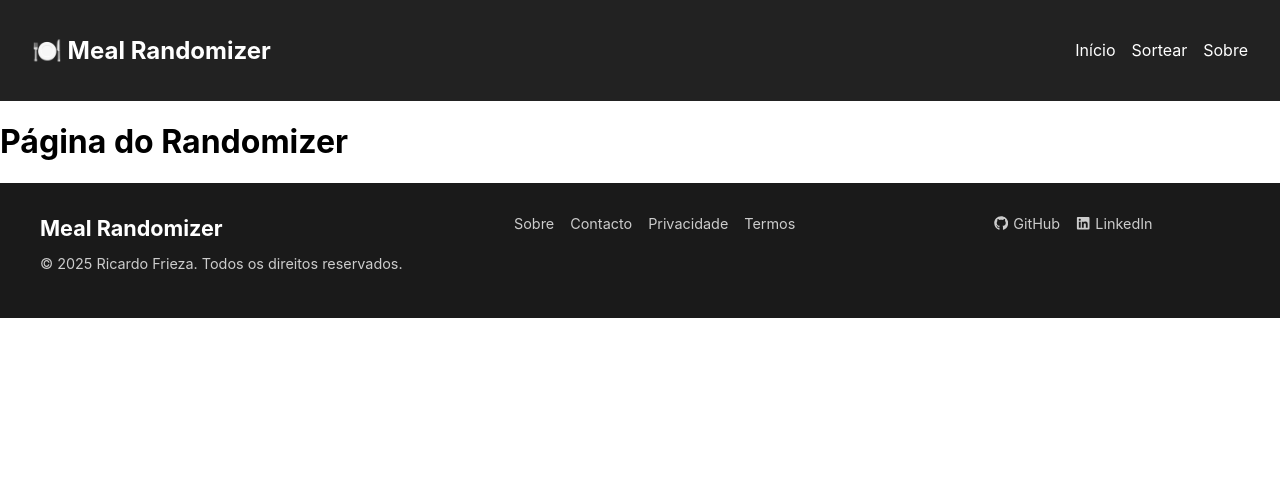
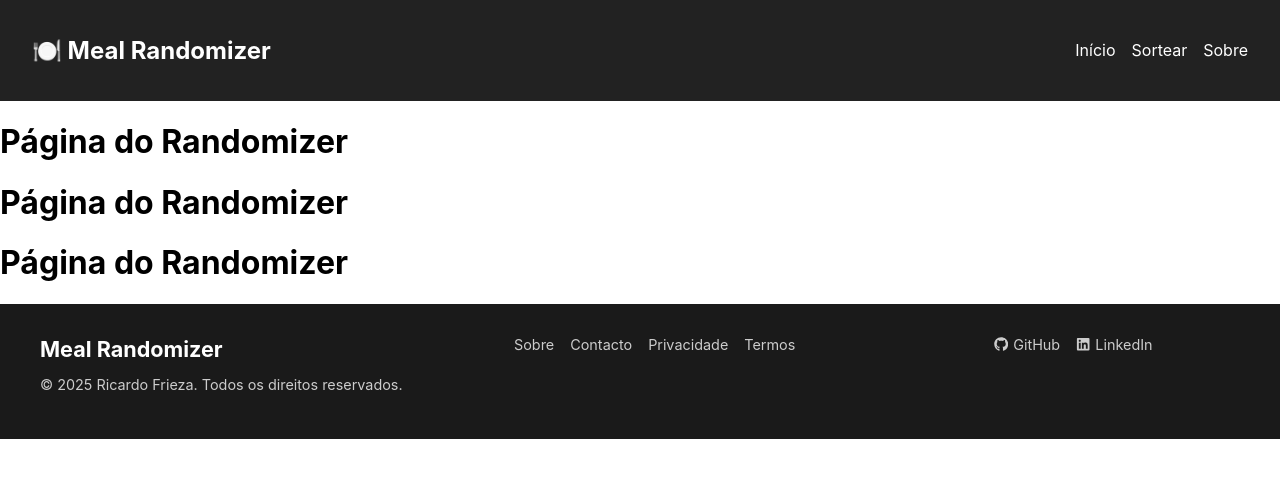
Before and after one commit to Frieza28/Meal-Randomizer, a React (Create React App) app in the folder client/: page /randomizer in a window 1280 px wide. Shown: the top 478 px of the page. Built offline with nearby package versions, Linux system fonts and the light colour scheme; the HTML template or start-up script is replaced by a standard one.

Commit message:
Added things

```diff
--- a/client/src/pages/Randomizer.jsx
+++ b/client/src/pages/Randomizer.jsx
@@ -2,6 +2,8 @@
 function Randomizer() {
   return (
     <div>
+      <h1>Página do Randomizer</h1>
+      <h1>Página do Randomizer</h1>
       <h1>Página do Randomizer</h1>
     </div>
   );
```
